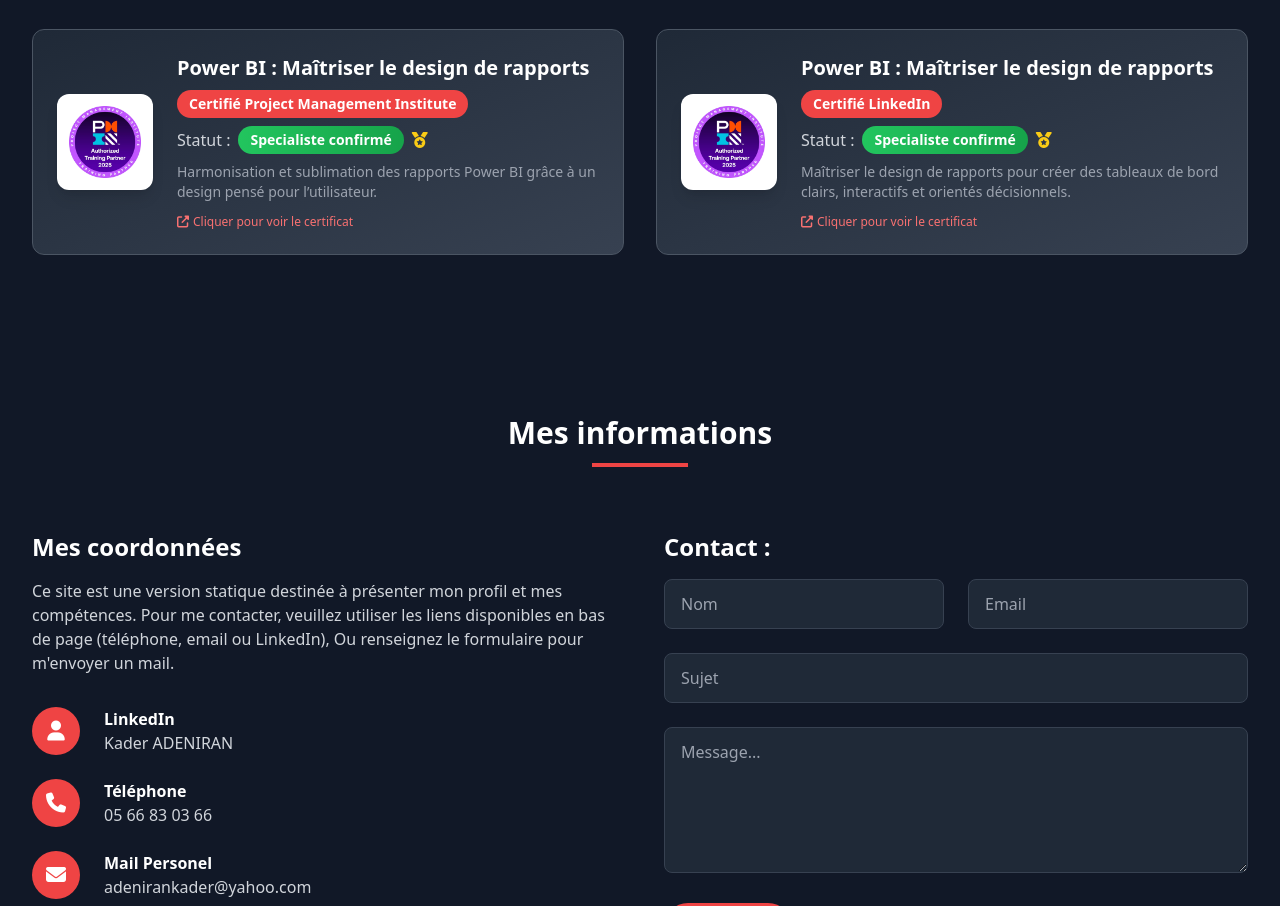
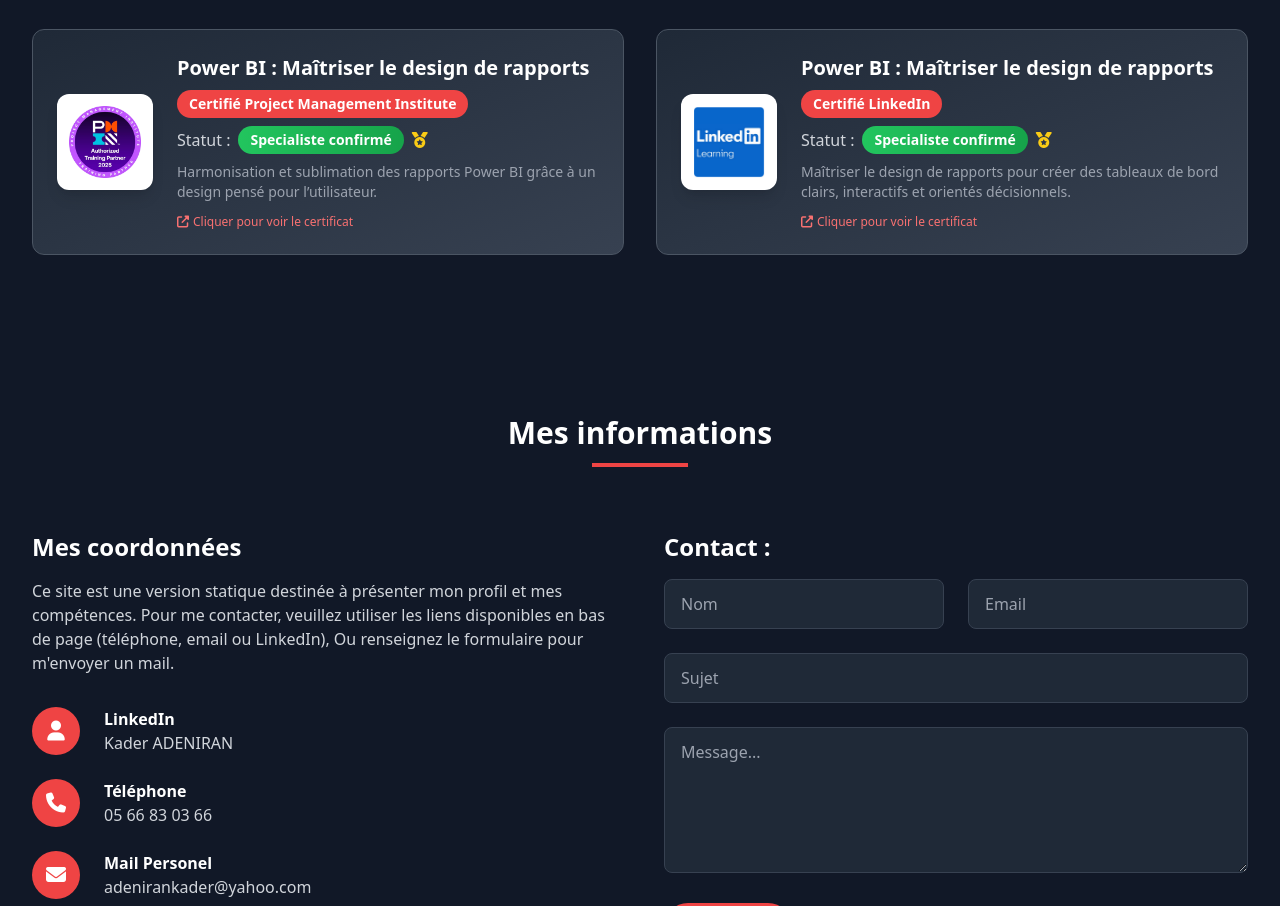
Before and after one commit to kderade03/Porttfolio, a plain HTML site: page index.html in a window 1280 px wide. Shown: the part 5534-6440 px from the top of the page. Drawn offline with nearby package versions, Linux system fonts and the light colour scheme.

Commit message:
Tes modifications

```diff
--- a/index.html
+++ b/index.html
@@ -805,7 +805,7 @@
                             <div class="flex flex-col sm:flex-row items-center gap-6 relative z-10">
                                 <div
                                     class="w-24 h-24 flex-shrink-0 rounded-xl overflow-hidden bg-white p-3 shadow-lg transform group-hover:scale-110 transition-transform duration-300">
-                                    <img src="images/img Project Management Institute.png" alt="Certification Power BI"
+                                    <img src="images/LinkedInLearning.png" alt="Certification Power BI"
                                         class="w-full h-full object-contain">
                                 </div>
                                 <div class="flex-1 text-center sm:text-left">
```
Also changed, not shown: images/LinkedInLearning.png (added).
